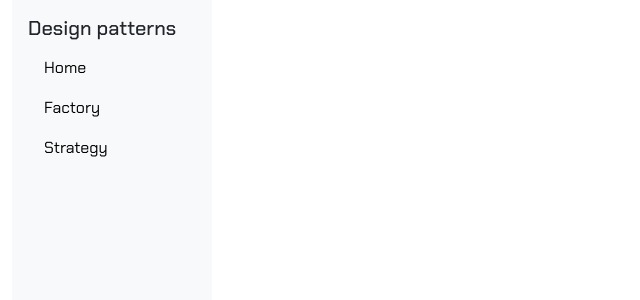
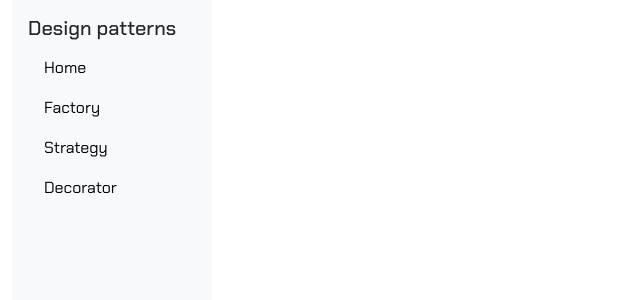
Before and after one commit to bryancodesjs/design-patterns, an Angular app: page / in a window 1280 px wide. Shown: the top 300 px of the page, without its empty margins (0-640 px from the left). Built offline with nearby package versions, Linux system fonts and the light colour scheme.

Commit message:
added Decorator view

```diff
--- a/src/app/app-routing.module.ts
+++ b/src/app/app-routing.module.ts
@@ -3,11 +3,13 @@ import { RouterModule, Routes } from '@angular/router';
 import { HomeComponent } from './views/home/home.component';
 import { FactoryComponent } from './views/factory/factory.component';
 import { StrategyComponent } from './views/strategy/strategy.component';
+import { DecoratorComponent } from './views/decorator/decorator.component';
 
 const routes: Routes = [
   { path: 'home', component: HomeComponent },
   { path: 'factory', component: FactoryComponent },
   { path: 'strategy', component: StrategyComponent },
+  { path: 'decorator', component: DecoratorComponent },
 ];
 
 @NgModule({
--- a/src/app/app.module.ts
+++ b/src/app/app.module.ts
@@ -8,6 +8,7 @@ import { HomeComponent } from './views/home/home.component';
 import { FactoryComponent } from './views/factory/factory.component';
 import { ReactiveFormsModule } from '@angular/forms';
 import { StrategyComponent } from './views/strategy/strategy.component';
+import { DecoratorComponent } from './views/decorator/decorator.component';
 @NgModule({
   declarations: [
     AppComponent,
@@ -15,6 +16,7 @@ import { StrategyComponent } from './views/strategy/strategy.component';
     HomeComponent,
     FactoryComponent,
     StrategyComponent,
+    DecoratorComponent,
   ],
   imports: [BrowserModule, AppRoutingModule, ReactiveFormsModule],
   providers: [],
--- a/src/app/components/sidebar/sidebar.component.html
+++ b/src/app/components/sidebar/sidebar.component.html
@@ -34,4 +34,15 @@
       Strategy
     </a>
   </li>
+
+  <li class="nav-item">
+    <a
+      routerLink="/decorator"
+      routerLinkActive="active"
+      class="nav-link"
+      aria-current="page"
+    >
+      Decorator
+    </a>
+  </li>
 </ul>
--- /dev/null
+++ b/src/app/views/decorator/decorator.component.html
@@ -0,0 +1 @@
+<p>decorator works!</p>
```
Also changed, not shown: src/app/views/decorator/decorator.component.ts (added, +10 -0 lines), src/app/views/decorator/decorator.component.css (added), 1 other file (tests, documents, lock files or other folders).
